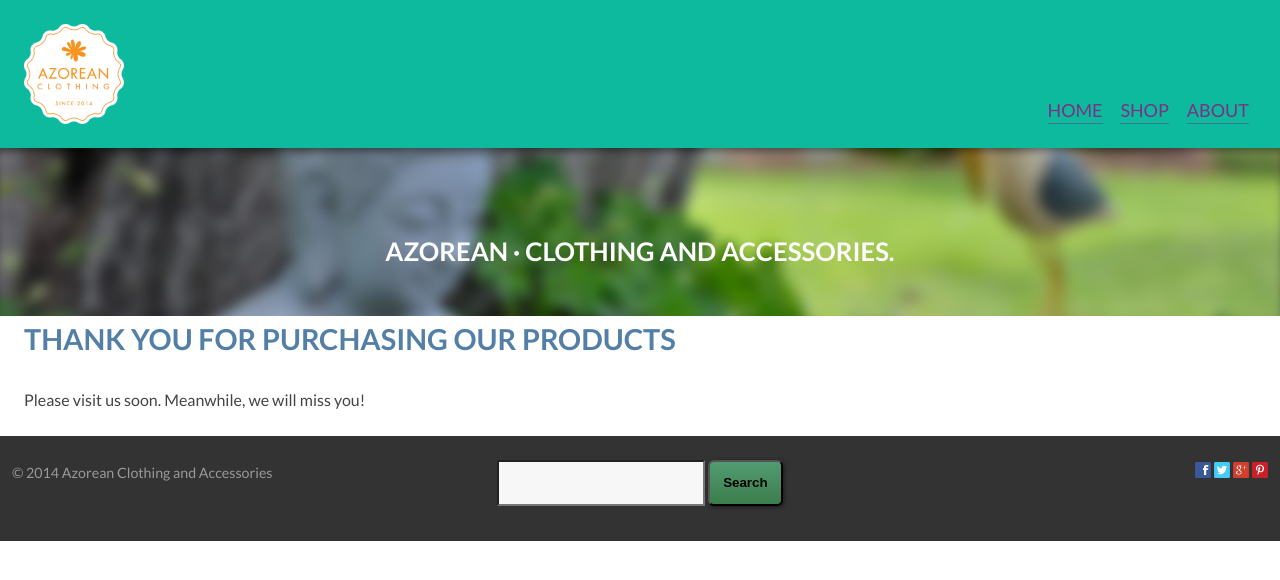
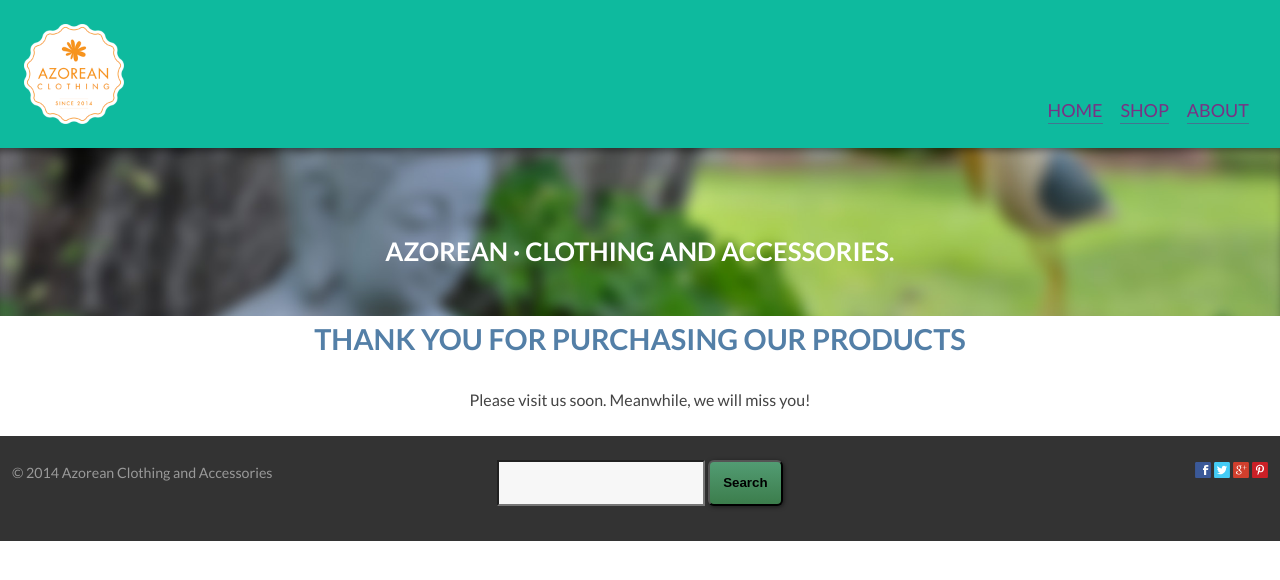
Before and after one commit to card0127/ecommerce-website, a Jekyll site: the page built from thank-you.html, in a window 1280 px wide. Shown: the top 580 px of the page. Built offline with Jekyll 4.4.1, drawn with Linux system fonts in a browser that asks for light colours; Markdown is read by kramdown in place of the engine named in the settings.

Commit message:
aligned text to centre

```diff
--- a/thank-you.html
+++ b/thank-you.html
@@ -5,7 +5,7 @@
 showbanner: yes
 ---
 
-<div class="grid">
+<div class="grid welcome">
 	<div class="unit gutter unit-s-1 unit-m-1 unit-l-1">
 		<h1>Thank you for purchasing our products</h1>
 
```
